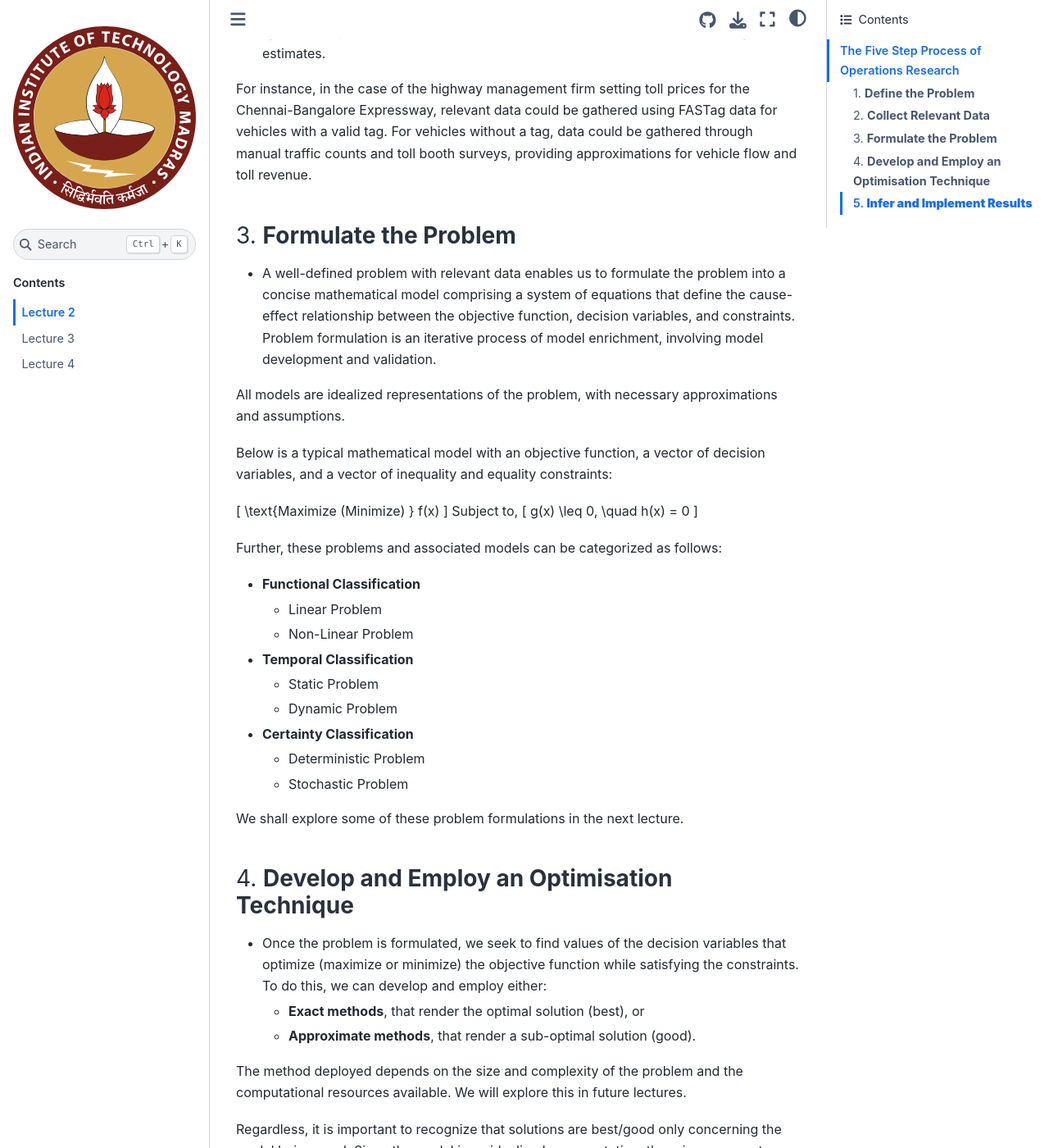
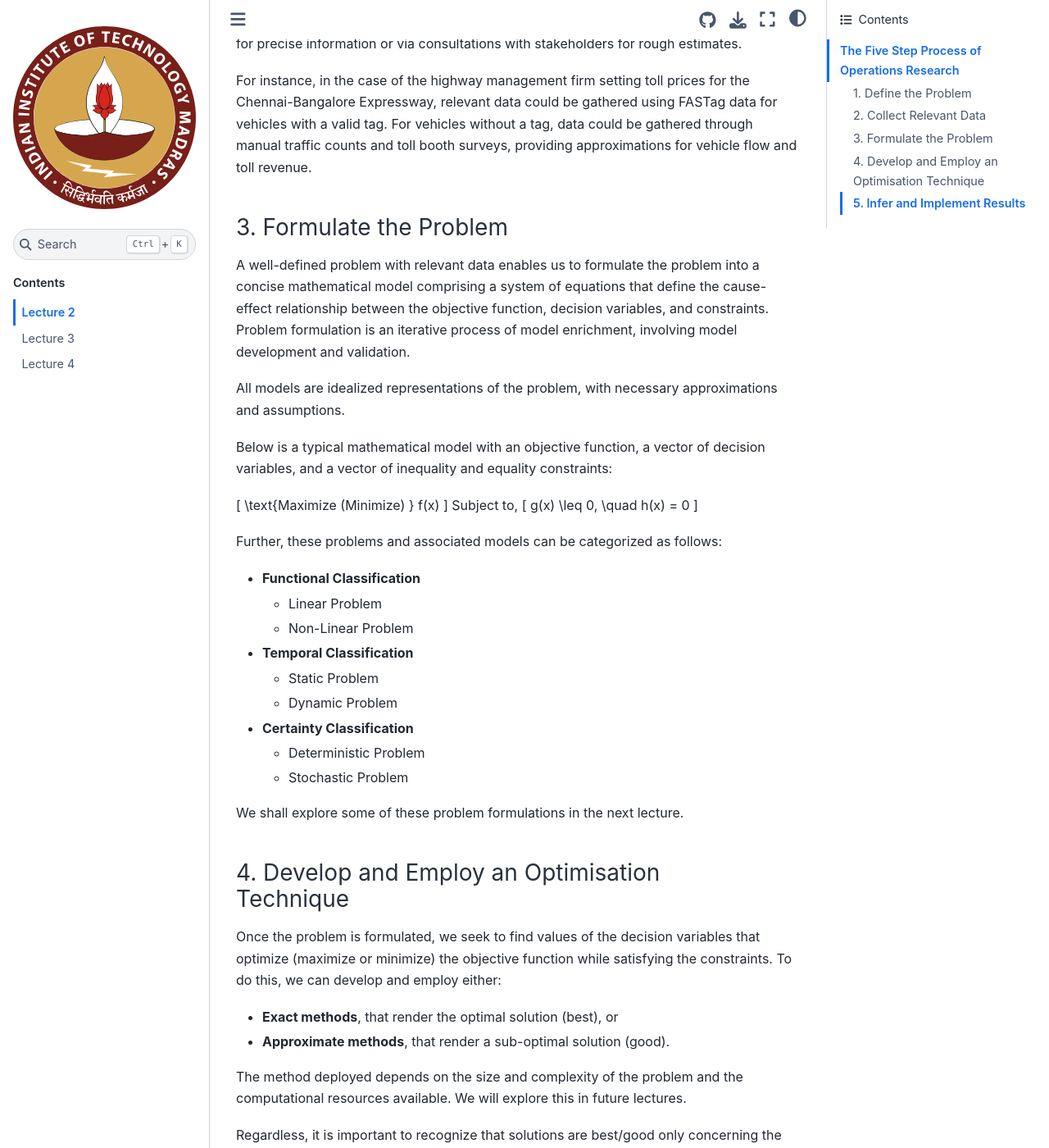
Before and after one commit to anmpahwa/CE5972, a Jupyter Book: the page built from book/content/lecture_02.md, in a window 1280 px wide and 1400 px high, scrolled down 1145 px. Shown: the whole window at 82% size. Built offline with Jupyter Book 1.0.4 settings and Sphinx 7.4.7 and the Sphinx Book theme 1.1.4, drawn with Linux system fonts in a browser that asks for light colours; comment, search, counter and statistics services are not loaded; some of the changed text lies outside the part shown.

Commit message:
update lecture #02

```diff
--- a/book/content/lecture_02.md
+++ b/book/content/lecture_02.md
@@ -4,71 +4,71 @@
 
 ## The Five Step Process of Operations Research
 
-### 1. **Define the Problem**
+### 1. Define the Problem
 
-   - Most problems are initially described vaguely, and therefore our first task is to precisely articulate the problem by identifying the:
-     - **Objective** – Determine the goal such as resource minimization, service maximization, cost minimization, profit maximization, etc.
-     - **Decisions** – Determine the key choices that need to be made, such as how much to procure, where to allocate resources, which route to select, etc.
-     - **Constraints** – Determine limitations on the decisions, such as budgetary limits, resource availability, regulatory requirements, operational capacities, etc.
+  Most problems are initially described vaguely, and therefore our first task is to precisely articulate the problem by identifying the:
+  - **Objective** – Determine the goal such as resource minimization, service maximization, cost minimization, profit maximization, etc.
+  - **Decisions** – Determine the key choices that need to be made, such as how much to procure, where to allocate resources, which route to select, etc.
+  - **Constraints** – Determine limitations on the decisions, such as budgetary limits, resource availability, regulatory requirements, operational capacities, etc.
 
-   Through thorough consultations, identify how all relevant stakeholders, such as owners, employees, suppliers, customers, and government influence the goal, choices, and limitations.
+  Through thorough consultations, identify how all relevant stakeholders, such as owners, employees, suppliers, customers, and government influence the goal, choices, and limitations.
 
-   For instance, consider a highway operations management firm maintaining the Chennai-Bangalore Expressway. The firm seeks to maximize toll revenue collected from private and commercial vehicles using the expressway; however, it must adhere to toll price regulations (maximum/minimum toll price) set by the National Highway Authority of India (NHAI) to facilitate sufficient traffic flow and tax collection.
+  For instance, consider a highway operations management firm maintaining the Chennai-Bangalore Expressway. The firm seeks to maximize toll revenue collected from private and commercial vehicles using the expressway; however, it must adhere to toll price regulations (maximum/minimum toll price) set by the National Highway Authority of India (NHAI) to facilitate sufficient traffic flow and tax collection.
 
-   - **Objective** – Revenue maximization
-   - **Decisions** – A toll price for private vehicles and another for commercial vehicles
-   - **Constraints** – Maximum/minimum toll price for private vehicles and commercial vehicles, as regulated by NHAI.
+  - **Objective** – Revenue maximization
+  - **Decisions** – A toll price for private vehicles and another for commercial vehicles
+  - **Constraints** – Maximum/minimum toll price for private vehicles and commercial vehicles, as regulated by NHAI.
 
-### 2. **Collect Relevant Data**
+### 2. Collect Relevant Data
 
-   - Once the problem’s objective function, decision variables, and constraints are defined, the next task is to gather relevant data. This could be achieved via data management systems for precise information or via consultations with stakeholders for rough estimates.
+  Once the problem’s objective function, decision variables, and constraints are defined, the next task is to gather relevant data. This could be achieved via data management systems for precise information or via consultations with stakeholders for rough estimates.
 
-   For instance, in the case of the highway management firm setting toll prices for the Chennai-Bangalore Expressway, relevant data could be gathered using FASTag data for vehicles with a valid tag. For vehicles without a tag, data could be gathered through manual traffic counts and toll booth surveys, providing approximations for vehicle flow and toll revenue.
+  For instance, in the case of the highway management firm setting toll prices for the Chennai-Bangalore Expressway, relevant data could be gathered using FASTag data for vehicles with a valid tag. For vehicles without a tag, data could be gathered through manual traffic counts and toll booth surveys, providing approximations for vehicle flow and toll revenue.
 
-### 3. **Formulate the Problem**
+### 3. Formulate the Problem
 
-   - A well-defined problem with relevant data enables us to formulate the problem into a concise mathematical model comprising a system of equations that define the cause-effect relationship between the objective function, decision variables, and constraints. Problem formulation is an iterative process of model enrichment, involving model development and validation.
+  A well-defined problem with relevant data enables us to formulate the problem into a concise mathematical model comprising a system of equations that define the cause-effect relationship between the objective function, decision variables, and constraints. Problem formulation is an iterative process of model enrichment, involving model development and validation.
 
-   All models are idealized representations of the problem, with necessary approximations and assumptions.
+  All models are idealized representations of the problem, with necessary approximations and assumptions.
 
-   Below is a typical mathematical model with an objective function, a vector of decision variables, and a vector of inequality and equality constraints:
+  Below is a typical mathematical model with an objective function, a vector of decision variables, and a vector of inequality and equality constraints:
 
-   \[
-   \text{Maximize (Minimize) } f(x)
-   \]
-   Subject to,
-   \[
-   g(x) \leq 0, \quad h(x) = 0
-   \]
+  \[
+  \text{Maximize (Minimize) } f(x)
+  \]
+  Subject to,
+  \[
+  g(x) \leq 0, \quad h(x) = 0
+  \]
 
-   Further, these problems and associated models can be categorized as follows:
+  Further, these problems and associated models can be categorized as follows:
 
-   - **Functional Classification**
-     - Linear Problem
-     - Non-Linear Problem
-   - **Temporal Classification**
-     - Static Problem
-     - Dynamic Problem
-   - **Certainty Classification**
-     - Deterministic Problem
-     - Stochastic Problem
+  - **Functional Classification**
+    - Linear Problem
+    - Non-Linear Problem
+  - **Temporal Classification**
+    - Static Problem
+    - Dynamic Problem
+  - **Certainty Classification**
+    - Deterministic Problem
+    - Stochastic Problem
 
-   We shall explore some of these problem formulations in the next lecture.
+  We shall explore some of these problem formulations in the next lecture.
 
-### 4. **Develop and Employ an Optimisation Technique**
-   - Once the problem is formulated, we seek to find values of the decision variables that optimize (maximize or minimize) the objective function while satisfying the constraints. To do this, we can develop and employ either:
-     - **Exact methods**, that render the optimal solution (best), or
-     - **Approximate methods**, that render a sub-optimal solution (good).
+### 4. Develop and Employ an Optimisation Technique
 
-   The method deployed depends on the size and complexity of the problem and the computational resources available. We will explore this in future lectures.
+  Once the problem is formulated, we seek to find values of the decision variables that optimize (maximize or minimize) the objective function while satisfying the constraints. To do this, we can develop and employ either:
+  - **Exact methods**, that render the optimal solution (best), or
+  - **Approximate methods**, that render a sub-optimal solution (good).
 
-   Regardless, it is important to recognize that solutions are best/good only concerning the model being used. Since the model is an idealized representation, there is no guarantee that the best/good solution for the model will be the best/good solution for the real problem. However, if the model is appropriately validated, the resulting solution should be a good approximation for the real-world problem.
+  The method deployed depends on the size and complexity of the problem and the computational resources available. We will explore this in future lectures.
 
-### 5. **Infer and Implement Results**
+  Regardless, it is important to recognize that solutions are best/good only concerning the model being used. Since the model is an idealized representation, there is no guarantee that the best/good solution for the model will be the best/good solution for the real problem. However, if the model is appropriately validated, the resulting solution should be a good approximation for the real-world problem.
 
-   - The discussion thus far implies that we seek to find only one optimal solution. This, however, is not the case in real-world applications. As discussed, the best/good solution for the modelled problem may not be the best/good solution for the actual problem. Therefore, post-optimality analysis (analysis done after finding an optimal solution) plays a very important role in inferring and implementing the right solution.
+### 5. Infer and Implement Results
 
-   This post-optimality analysis includes what-if analysis to address some questions about what would happen to the optimal solution if different assumptions were made. In part, this post-optimality analysis also involves conducting sensitivity analysis to determine which parameters of the model are most critical in determining the solution, and understanding how the optimal solution would change if the critical parameters changed.
+  The discussion thus far implies that we seek to find only one optimal solution. This, however, is not the case in real-world applications. As discussed, the best/good solution for the modelled problem may not be the best/good solution for the actual problem. Therefore, post-optimality analysis (analysis done after finding an optimal solution) plays a very important role in inferring and implementing the right solution.
 
+  This post-optimality analysis includes what-if analysis to address some questions about what would happen to the optimal solution if different assumptions were made. In part, this post-optimality analysis also involves conducting sensitivity analysis to determine which parameters of the model are most critical in determining the solution, and understanding how the optimal solution would change if the critical parameters changed.
 
-   This course will focus on defining and formulating problems in Transportation Engineering, developing and employing appropriate optimization techniques, and consequently inferring and implementing the results.
+  This course will focus on defining and formulating problems in Transportation Engineering, developing and employing appropriate optimization techniques, and consequently inferring and implementing the results.
```
